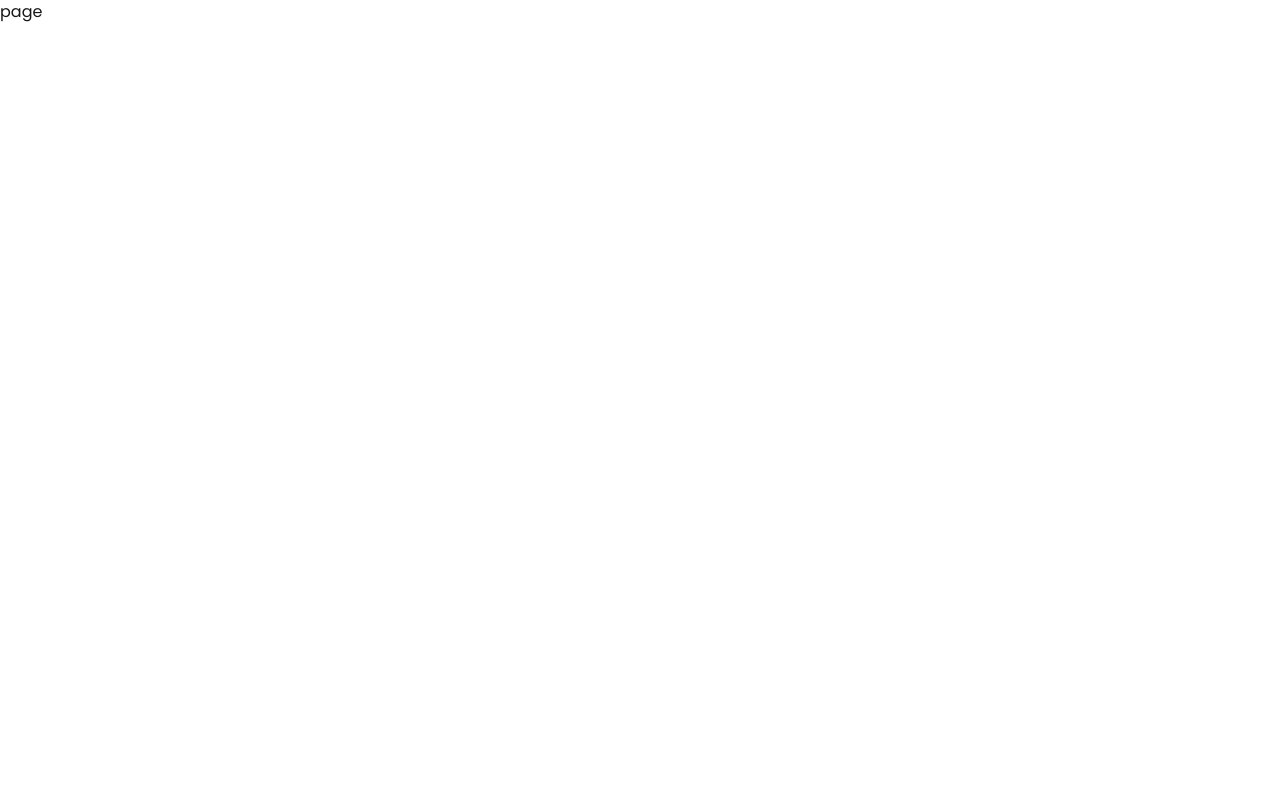
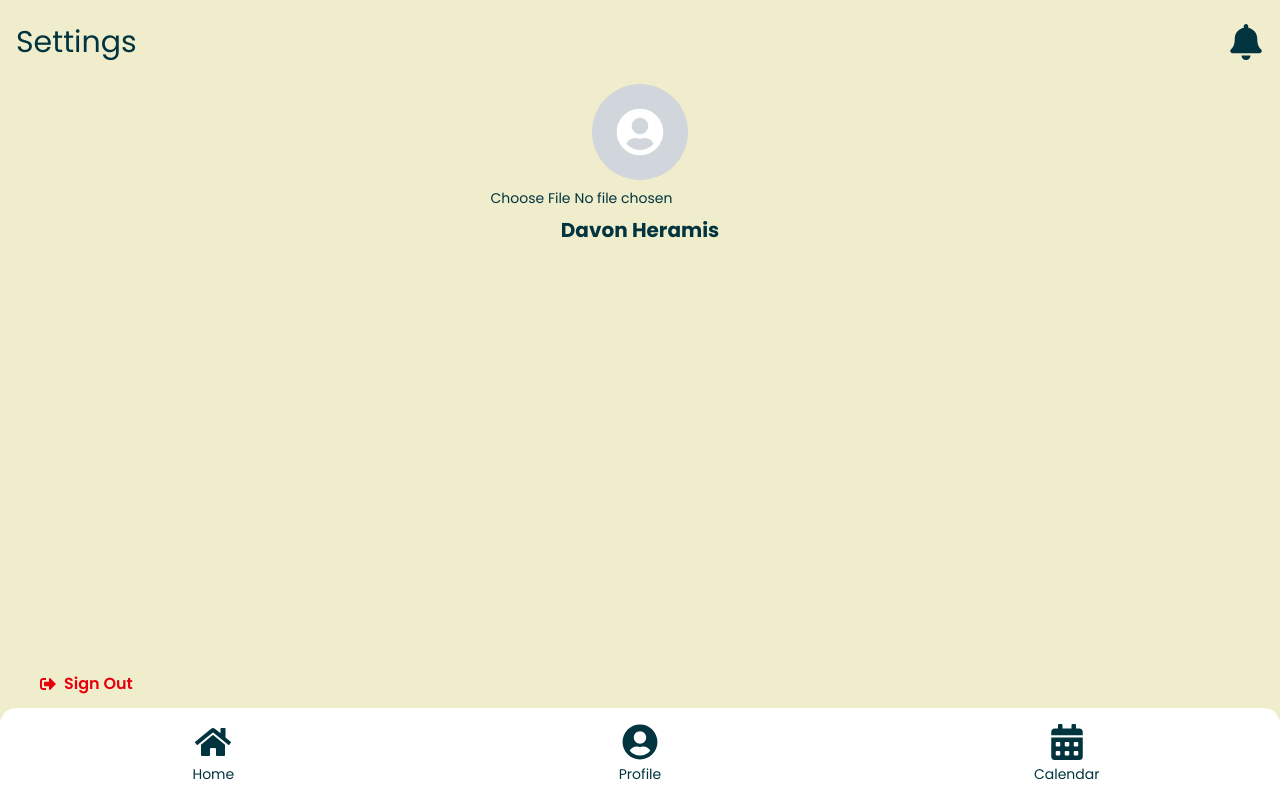
Before and after one commit to JoshHilado/studysync, a Next.js app: page /profile in a window 1280 px wide. Built offline with nearby package versions, Linux system fonts and the light colour scheme.

Commit message:
Update Profile and Sign Up

```diff
--- a/app/page.tsx
+++ b/app/page.tsx
@@ -1,22 +1,13 @@
 "use client";
 
 import { useRouter } from "next/navigation";
-import Image from "next/image";
 
 export default function Home() {
-  const router = useRouter();
+  const router = useRouter(); // Initialize router
 
   return (
     <>
-<<<<<<< HEAD
-      <head>
-        <link
-          href="https://fonts.googleapis.com/css?family=Poppins"
-          rel="stylesheet"
-        />
-      </head>
-=======
->>>>>>> 573a5923ae999a470954f7194439d831f9965260
+
       <div className="bg-[#F0EDCC] min-h-screen flex flex-col justify-center items-center relative">
         {/* StudySync Title */}
         <div className="absolute top-[18%] font-black text-[#02343F] text-5xl">
--- a/app/profile/page.tsx
+++ b/app/profile/page.tsx
@@ -1,13 +1,78 @@
-'use client';
-import React from 'react'
+"use client";
 
-import { FaArrowLeft, FaHome, FaUserCircle, FaCalendarAlt } from 'react-icons/fa';
-import { useRouter } from 'next/navigation'; // Import useRouter
+import { useRouter } from "next/navigation";
+import { useState } from "react";
+import { FaHome, FaUserCircle, FaSignOutAlt, FaCalendarAlt, FaBell } from "react-icons/fa";
 
-const page = () => {
+export default function Profile() {
+  const router = useRouter();
+  const [image, setImage] = useState<string | null>(null);
+
+  const handleImageChange = (e: React.ChangeEvent<HTMLInputElement>) => {
+    const file = e.target.files?.[0];
+    if (file) {
+      const reader = new FileReader();
+      reader.onloadend = () => {
+        setImage(reader.result as string);
+      };
+      reader.readAsDataURL(file);
+    }
+  };
+
   return (
-    <div>page</div>
-  )
+    <div className="flex flex-col h-screen bg-[#F0EDCC] px-4 py-6 font-[Poppins] relative">
+      {/* Header */}
+      <div className="flex justify-between items-center text-3xl text-[#02343F]">
+        <span>Settings</span>
+        <button onClick={() => router.push("/notification")}>
+          <FaBell className="w-9 h-9" />
+        </button>
+      </div>
+
+      {/* Profile Section */}
+      <div className="mt-6 flex flex-col items-center">
+        {image ? (
+          <img src={image} alt="Profile" className="w-24 h-24 rounded-full object-cover" />
+        ) : (
+          <div className="w-24 h-24 rounded-full bg-gray-300 flex items-center justify-center">
+            <FaUserCircle className="w-12 h-12 text-white" />
+          </div>
+        )}
+        <input
+          type="file"
+          accept="image/*"
+          onChange={handleImageChange}
+          className="mt-2 text-sm text-[#02343F]"
+        />
+        <p className="text-xl font-bold mt-2 text-[#02343F]">Davon Heramis</p>
+      </div>
+
+      {/* Sign Out */}
+      <div className="mt-auto px-6 pb-20">
+        <button className="flex items-center text-red-600 font-semibold">
+          <FaSignOutAlt className="mr-2" />
+          Sign Out
+        </button>
+      </div>
+
+      {/* Navigation Bar */}
+      <div className="absolute bottom-0 left-0 w-full bg-white py-4 rounded-t-2xl shadow-lg flex items-center">
+        <button className="flex flex-col flex-1 items-center text-[#02343F] space-y-1">
+          <FaHome className="w-9 h-9" />
+          <span className="text-sm">Home</span>
+        </button>
+        <button className="flex flex-col flex-1 items-center text-[#02343F] space-y-1">
+          <FaUserCircle className="w-9 h-9" />
+          <span className="text-sm">Profile</span>
+        </button>
+        <button
+          onClick={() => router.push("/calendar")}
+          className="flex flex-col flex-1 items-center text-[#02343F] space-y-1"
+        >
+          <FaCalendarAlt className="w-9 h-9" />
+          <span className="text-sm">Calendar</span>
+        </button>
+      </div>
+    </div>
+  );
 }
-
-export default page
--- a/app/sign_up/page.tsx
+++ b/app/sign_up/page.tsx
@@ -1,7 +1,6 @@
 "use client";
 
 import { useRouter } from "next/navigation";
-import Image from "next/image";
 
 export default function SignUp() {
   const router = useRouter();
--- a/next.config.mjs
+++ b/next.config.mjs
@@ -1,9 +1,10 @@
-import withPWAInit from "@ducanh2912/next-pwa";
-
-const withPWA = withPWAInit({
-  dest: "public",
+const withPWA = require('@ducanh2912/next-pwa')({
+  dest: 'public',
+  register: true,
+  skipWaiting: true,
+  disable: process.env.NODE_ENV === 'development',
 });
 
-export default withPWA({
-    reactStrictMode: true,
+module.exports = withPWA({
+  reactStrictMode: true,
 });
```
Also changed, not shown: public/manifest.json.
